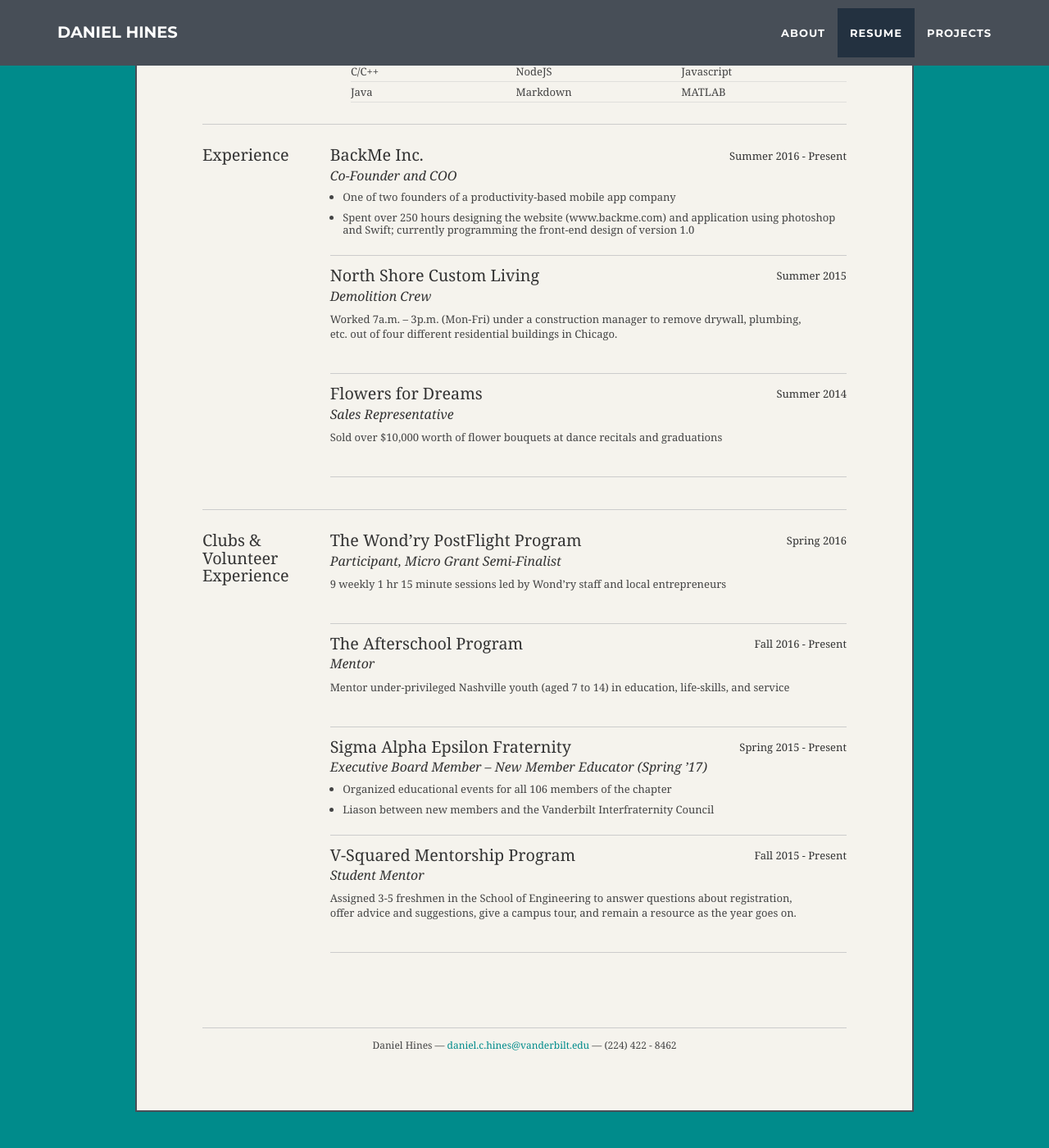
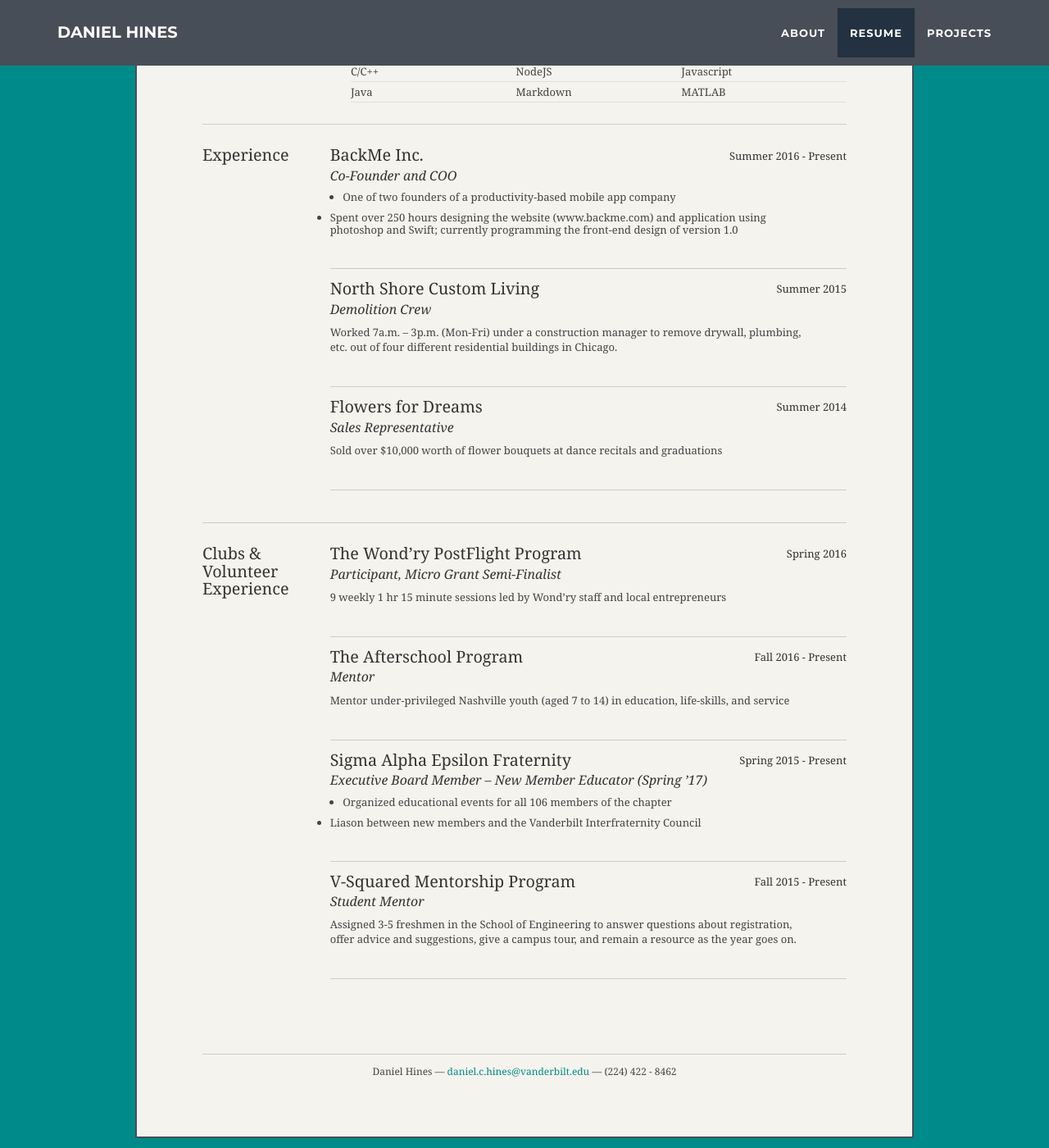
Before and after one commit to danielchines/danielchines.github.io, a Jekyll site: the page built from index.html, in a window 1280 px wide and 1400 px high, scrolled down 2426 px. Shown: the whole window at 82% size. Built offline with Jekyll 4.4.1, drawn with Linux system fonts in a browser that asks for light colours.

Commit message:
Update resume.css

```diff
--- a/_includes/css/resume.css
+++ b/_includes/css/resume.css
@@ -62,10 +62,10 @@ p.education-p { margin-top: 12px; font-size: 100%; line-height: 18px; }
 #bd .job { position: relative; margin-bottom: 1em; padding-bottom: 1em; border-bottom: 1px solid #ccc; }
 #bd .job h4 { position: absolute; top: 0.35em; right: 0 }
 #bd .job h3 { font-style: italic; }
-#bd .job p { margin: 0.75em 4em 2em 0; }
+#bd .job p { margin: 0.75em 3em 2em 0; }
 .job ul { margin-top: 0.75em; }
 #bd li.job { margin: 0 0 10px 1.2em; line-height: 15px; padding: 0; list-style-type: disc; border-bottom: none; }
-#bd li.job .last { border-bottom: none; margin-bottom: 2em; padding-bottom: 0px; }
+#bd li.job.last { border-bottom: none; margin: 0.75em 4em 2em 0; padding-bottom: 0px; }
 
 /* //-- Languages -- */
 #bd .talent { margin-top: 0; width: 32%; float: right }
```
